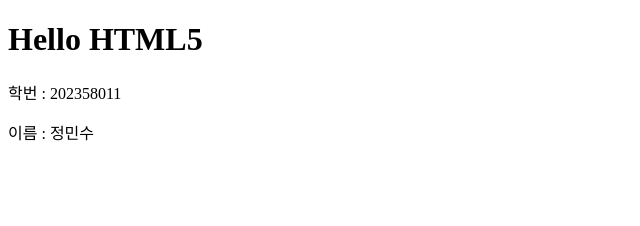
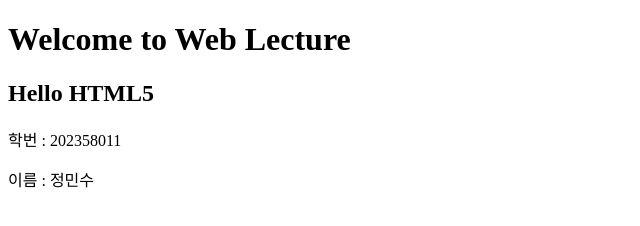
Before and after one commit to Ronaldo12355/ronaldo12355.github.io, a plain HTML site: page index.html in a window 1280 px wide. Shown: the whole page, without its empty margins (0-640 px from the left). Drawn offline with Linux system fonts and the light colour scheme.

Commit message:
index.html

```diff
--- a/index.html
+++ b/index.html
@@ -2,10 +2,11 @@
 <html>
 <head>
 <meta charset="utf-8">
-<title>Welcome to Web Lecture</title>
+<title>Document</title>
 </head>
 <body>
-<h1>Hello HTML5</h1>
+<h1>Welcome to Web Lecture</h1>
+<h2>Hello HTML5</h2>
 <p>학번 : 202358011</p>
 <p>이름 : 정민수</p>
 </body>
```
